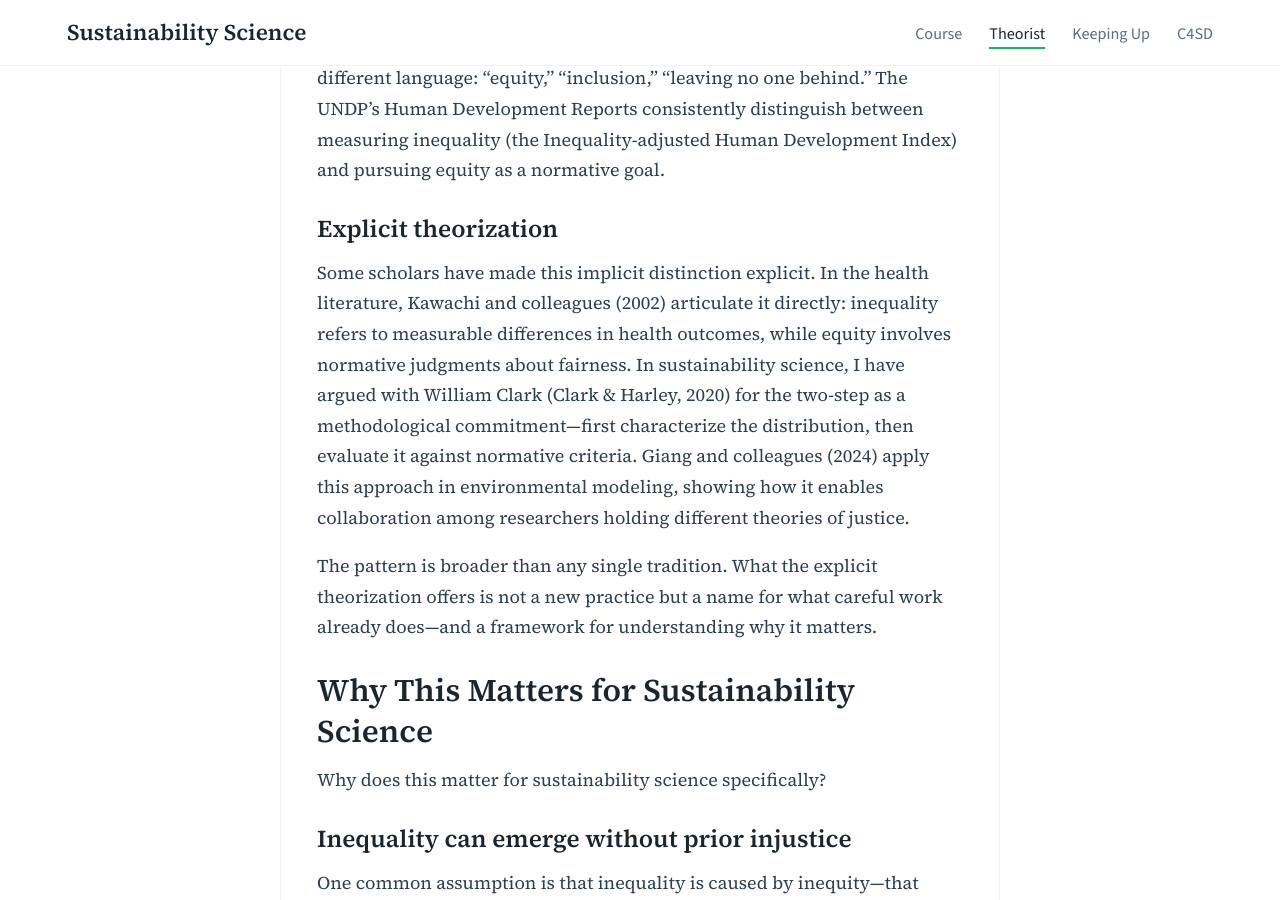
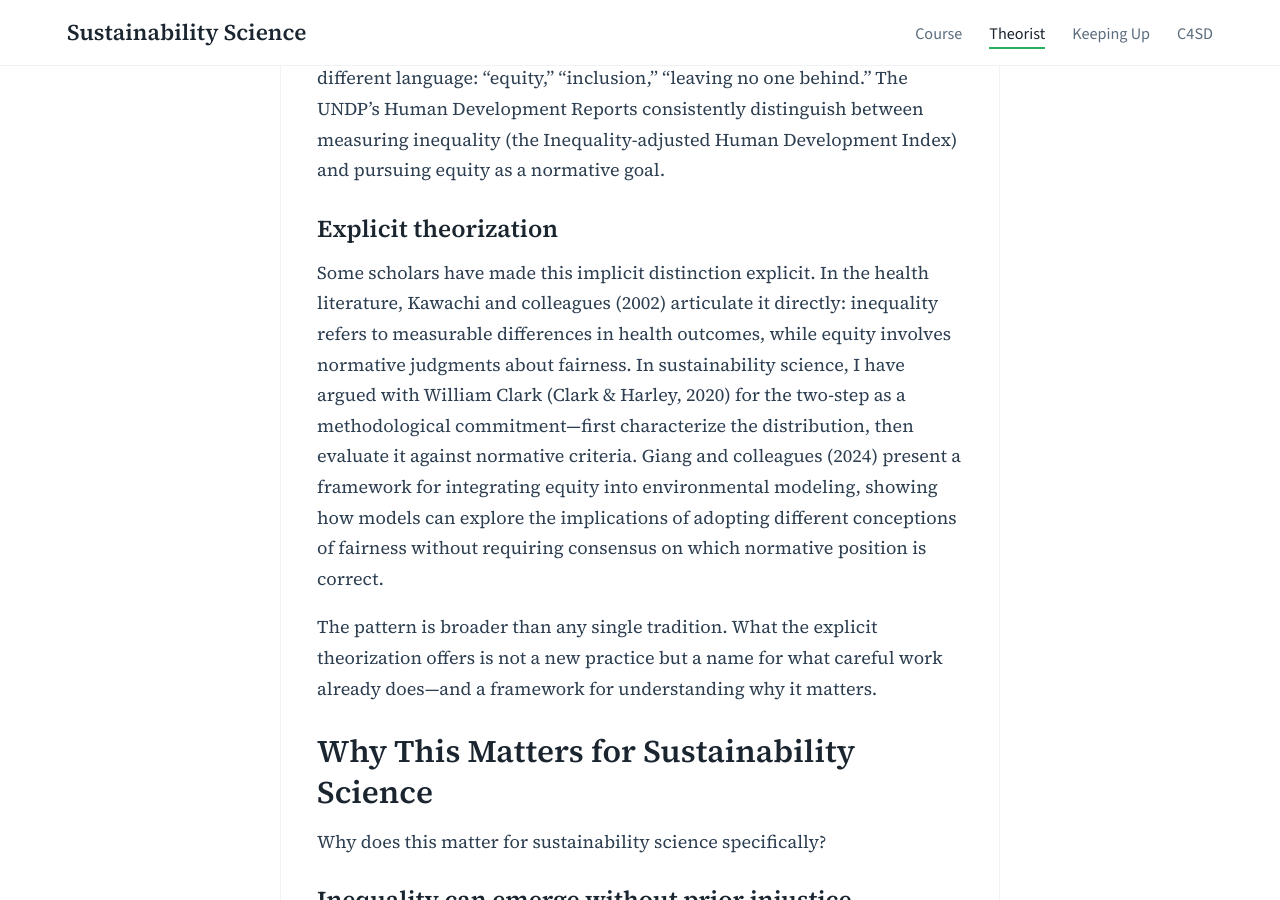
Before and after one commit to agharley/sustsci, a Jekyll site: the page built from blog/_posts/2026-01-01-inequality-inequity.md, in a window 1280 px wide and 900 px high, scrolled down 11852 px. Built offline with Jekyll 4.4.1, drawn with Linux system fonts in a browser that asks for light colours.

Commit message:
Update 2026-01-01-inequality-inequity.md

```diff
--- a/blog/_posts/2026-01-01-inequality-inequity.md
+++ b/blog/_posts/2026-01-01-inequality-inequity.md
@@ -141,7 +141,7 @@ The UN's Sustainable Development Goals follow a similar pattern. SDG 10 is title
 
 ### Explicit theorization
 
-Some scholars have made this implicit distinction explicit. In the health literature, Kawachi and colleagues (2002) articulate it directly: inequality refers to measurable differences in health outcomes, while equity involves normative judgments about fairness. In sustainability science, I have argued with William Clark (Clark & Harley, 2020) for the two-step as a methodological commitment—first characterize the distribution, then evaluate it against normative criteria. Giang and colleagues (2024) apply this approach in environmental modeling, showing how it enables collaboration among researchers holding different theories of justice.
+Some scholars have made this implicit distinction explicit. In the health literature, Kawachi and colleagues (2002) articulate it directly: inequality refers to measurable differences in health outcomes, while equity involves normative judgments about fairness. In sustainability science, I have argued with William Clark (Clark & Harley, 2020) for the two-step as a methodological commitment—first characterize the distribution, then evaluate it against normative criteria. Giang and colleagues (2024) present a framework for integrating equity into environmental modeling, showing how models can explore the implications of adopting different conceptions of fairness without requiring consensus on which normative position is correct.
 
 The pattern is broader than any single tradition. What the explicit theorization offers is not a new practice but a name for what careful work already does—and a framework for understanding why it matters.
 
```
